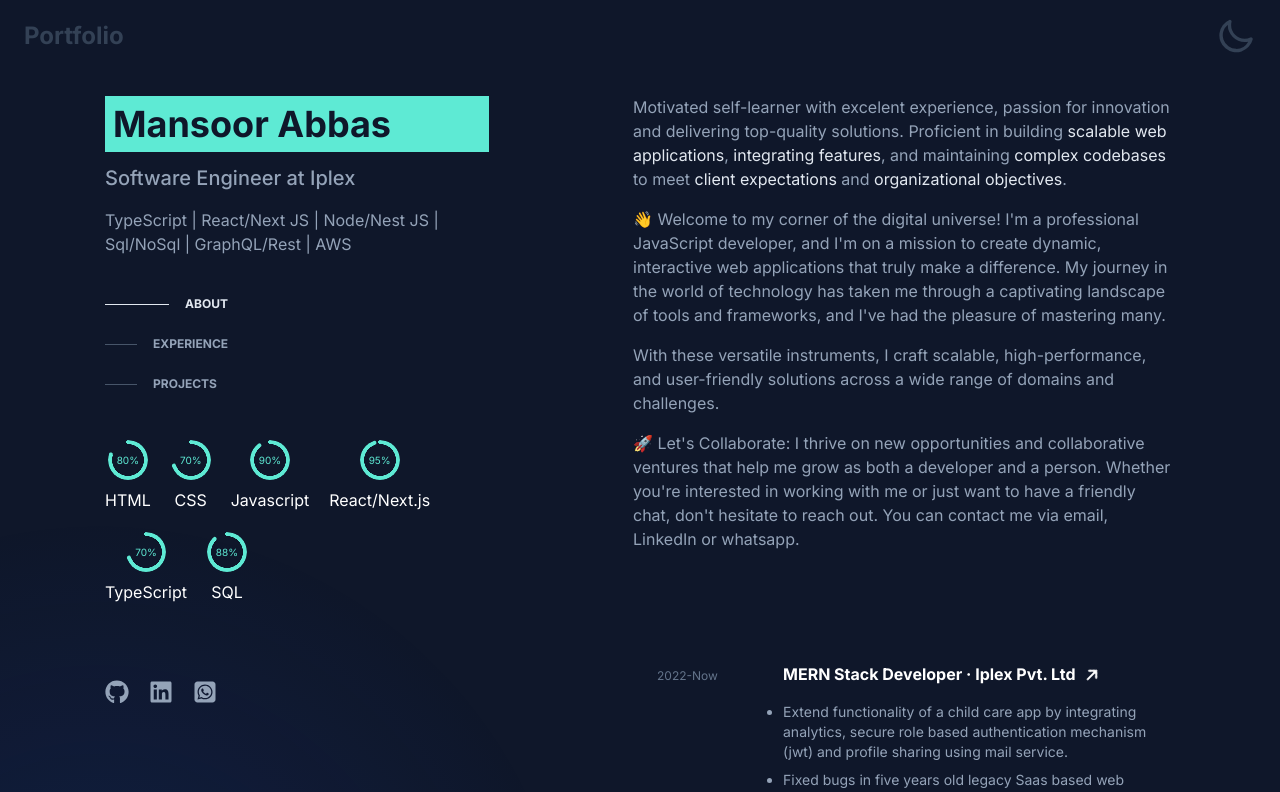
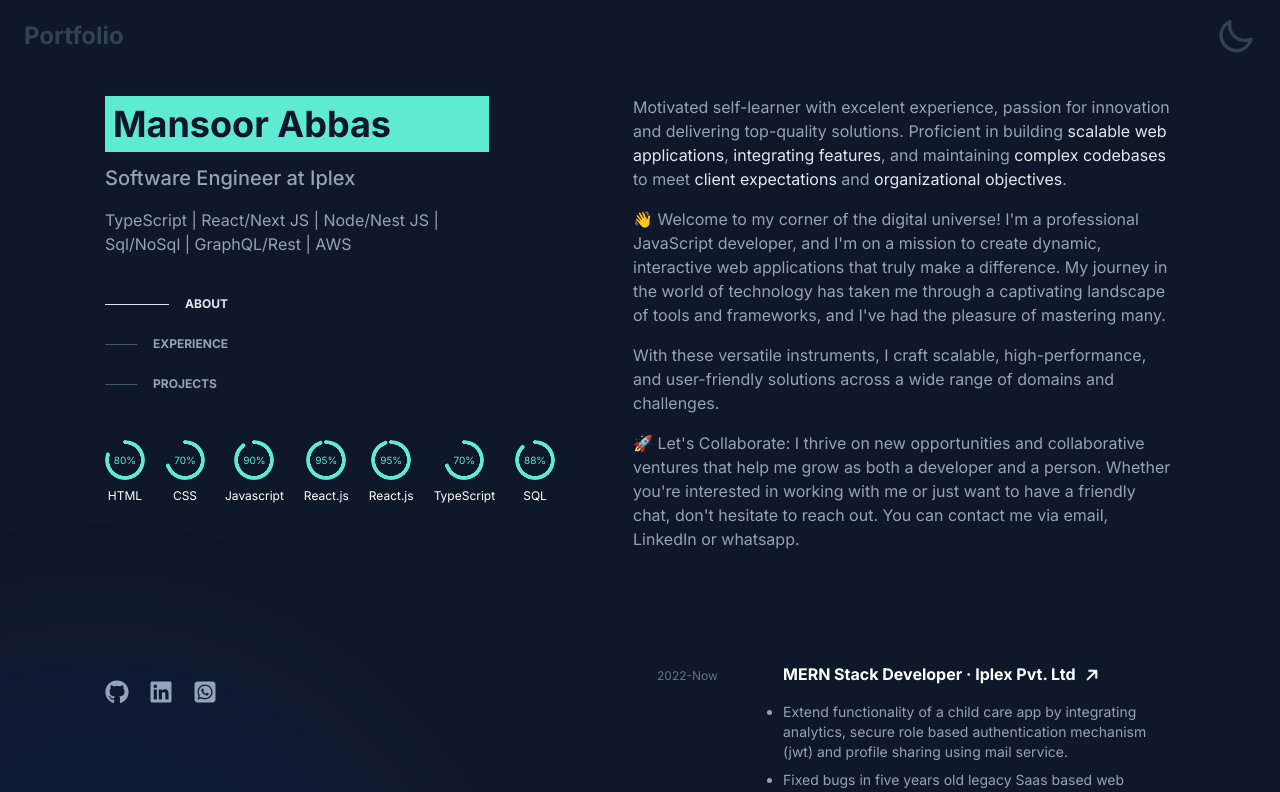
Before and after one commit to mansoorabbas123/portfolio, a Next.js app: page / in a window 1280 px wide. Shown: the top 792 px of the page. Built offline with nearby package versions, Linux system fonts and the light colour scheme.

Commit message:
adjust SkillList and remove projects section

```diff
--- a/src/app/page.tsx
+++ b/src/app/page.tsx
@@ -60,7 +60,7 @@ export default function Home() {
 
               <DownloadResume />
             </section>
-            <section id="PROJECTS" data-id="PROJECTS">
+            {/* <section id="PROJECTS" data-id="PROJECTS">
               <div className="sticky top-0 z-20 -mx-6   w-screen  px-6 py-5 bg-white dark:bg-transparent dark:backdrop-blur md:-mx-12 md:px-12 lg:sr-only lg:relative lg:top-auto lg:mx-auto lg:w-full lg:px-0 lg:py-0 lg:opacity-0">
                 <h2 className="text-sm font-bold uppercase tracking-widest dark:text-slate-200 lg:sr-only">
                   Projects
@@ -69,7 +69,7 @@ export default function Home() {
               {Projects.map((el) => (
                 <Project key={el.id} data={el} />
               ))}
-            </section>
+            </section> */}
           </div>
         </div>
       </div>
--- a/src/components/Skill.tsx
+++ b/src/components/Skill.tsx
@@ -6,7 +6,7 @@ type Props = {skill: { title: string; level: number }};
 const Skill = ({ skill }: Props) => {
   return (
     <div className="flex flex-col-reverse items-center gap-2 ">
-      <span className="dark:text-white">{skill.title}</span>
+      <span className="dark:text-white text-xs">{skill.title}</span>
       <div
         className="radial-progress text-[10px] text-teal-300"
         style={{ "--value": skill.level, "--size": "40px" } as any}
@@ -20,7 +20,7 @@ const Skill = ({ skill }: Props) => {
 
 export const SkillList = () => {
   return (
-    <div className="flex flex-wrap gap-5 w-[80%] mb-12 lg:mb-auto">
+    <div className="flex sm:flex-nowrap flex-wrap gap-5 w-[80%] mb-10 lg:mb-auto">
       {skills.map((el, i) => (
         <Skill key={i} skill={el} />
       ))}
--- a/src/data/skills.tsx
+++ b/src/data/skills.tsx
@@ -10,8 +10,13 @@ export const skills = [
     {
         title: "Javascript",
         level: 90
-    }, {
-        title: "React/Next.js",
+    },
+    {
+        title: "React.js",
+        level: 95
+    },
+    {
+        title: "React.js",
         level: 95
     },
     {
```
